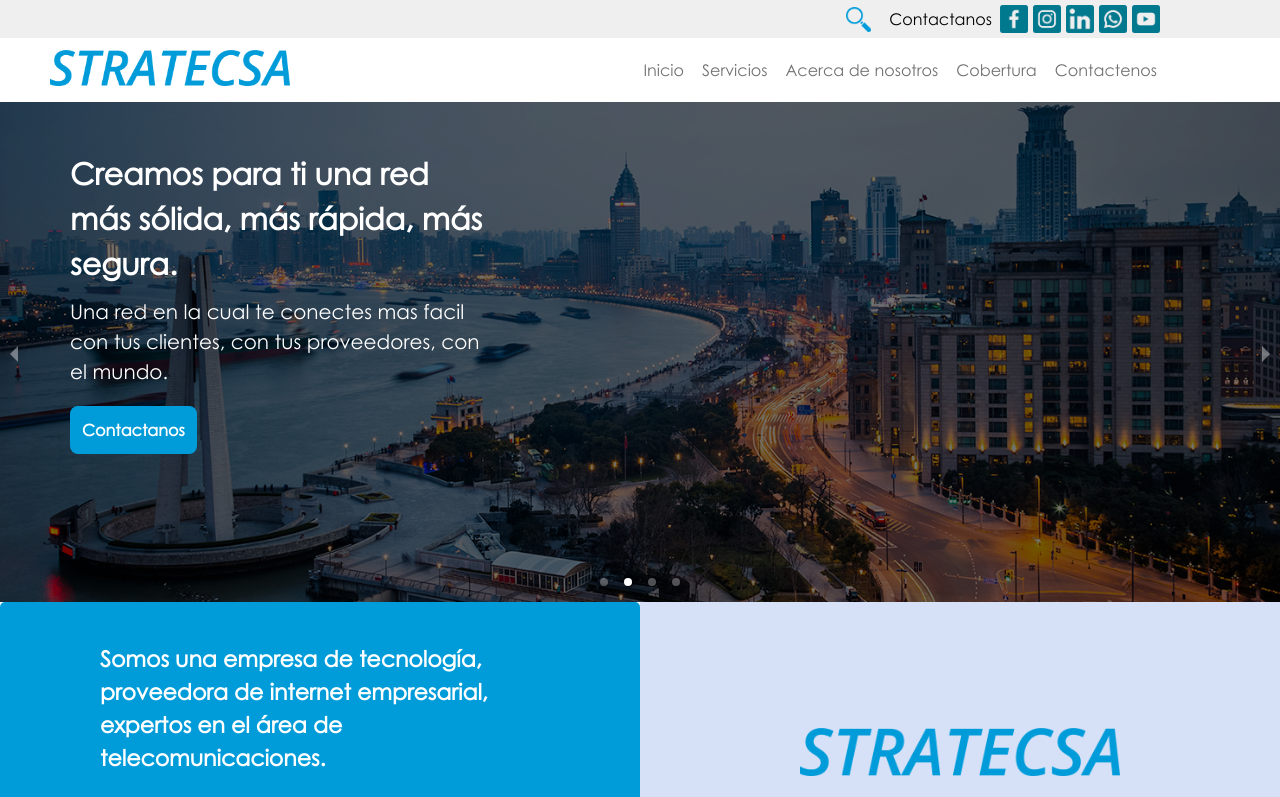
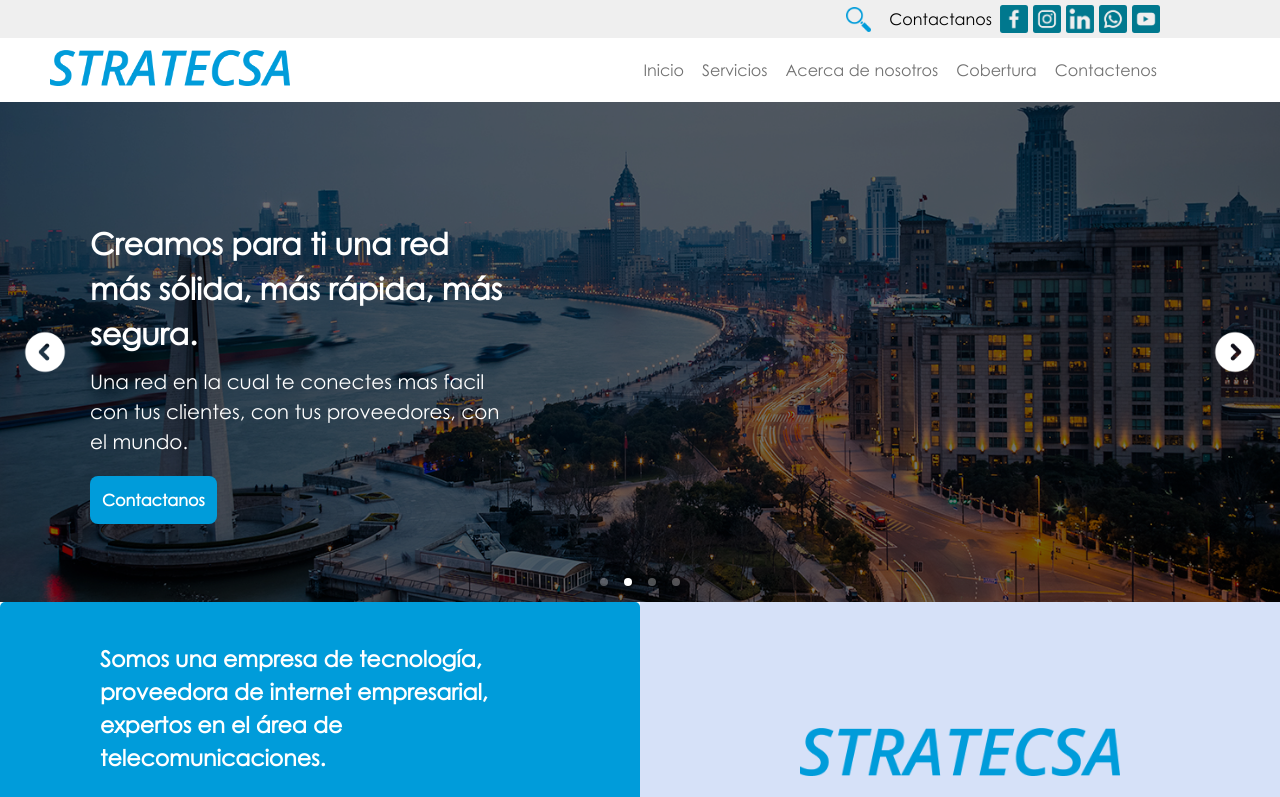
Before and after one commit to AndreaNavas18/stratecsa, a Next.js app: page /home in a window 1280 px wide. Shown: the top 797 px of the page. Built offline with nearby package versions, Linux system fonts and the light colour scheme.

Commit message:
mejoraslider

```diff
--- a/src/app/home/home.module.css
+++ b/src/app/home/home.module.css
@@ -36,8 +36,8 @@
         flex-direction: column;
         justify-content: center;
         align-items: flex-start;
-        margin-top: 50px;
-        margin-left: 70px;
+        margin-top: 120px;
+        margin-left: 90px;
         width: 40%;
         height: 300px;
         gap: 10px;
@@ -99,22 +99,24 @@
     }
 
     .btnBack {
-        background-color: #ffffff;
-        font-size: 15px;
-        color: #009cda;
-        padding: 10px;
-        z-index: 2;
-        border-radius: 999px;
-        font-weight: 900;
+        width: 50px;
+        position: absolute; /* Ajuste de posición */
+        top: 50%; /* Centrado vertical */
+        transform: translateY(-50%); /* Centrado vertical */
+        left: 20px; /* Ajuste de posición */
+        z-index: 10; /* Asegurar que estén encima de las imágenes del slider */
     }
     .btnBef {
-        background-color: #ffffff;
-        font-size: 15px;
-        color: #009cda;
-        padding: 10px;
-        z-index: 2;
-        border-radius: 999px;
+        width: 50px;
+        position: absolute; /* Ajuste de posición */
+        top: 50%; /* Centrado vertical */
+        transform: translateY(-50%); /* Centrado vertical */
+        right: 20px; /* Ajuste de posición */
+        z-index: 10;
 
+    }
+
+    .backSli, .sigSli {
     }
 
     .section2 {
--- a/src/app/home/slider/slider.jsx
+++ b/src/app/home/slider/slider.jsx
@@ -2,7 +2,7 @@
 
 import React from 'react';
 import { Carousel } from 'react-responsive-carousel';
-import { useState, useEffect } from 'react';
+import { useEffect } from 'react';
 
 import Styles from '../home.module.css';
 import 'react-responsive-carousel/lib/styles/carousel.min.css';
@@ -15,7 +15,29 @@ const images = [
     // Agrega más URLs de imágenes según sea necesario
 ];
 
+// Componente personalizado para el botón de retroceso
+const CustomPrevButton = ({ onClick, ...rest }) => (
+    <button {...rest} onClick={onClick} className={Styles.btnBack}>
+        <img className={Styles.backSli} src="/new/backk.png"/>
+    </button>
+);
+
+// Componente personalizado para el botón de avance
+const CustomNextButton = ({ onClick, ...rest }) => (
+    <button {...rest} onClick={onClick} className={Styles.btnBef}>
+        <img className={Styles.sigSli} src="/new/sigg.png"/>
+    </button>
+);
+
 export default function CustomSlider() {
+
+    useEffect(() => {
+        // Preload images
+        images.forEach(imageUrl => {
+            const img = new Image();
+            img.src = imageUrl;
+        });
+    }, []);
 
     return (
         <>
@@ -28,6 +50,24 @@ export default function CustomSlider() {
                 interval={3000}
                 infiniteLoop={true}
                 dynamicHeight={true}
+                renderArrowPrev={(onClickHandler, hasPrev, label) =>
+                        hasPrev && (
+                            <CustomPrevButton
+                                onClick={onClickHandler}
+                                title={label}
+                                aria-label="Previous Slide"
+                            />
+                        )
+                    }
+                    renderArrowNext={(onClickHandler, hasNext, label) =>
+                        hasNext && (
+                            <CustomNextButton
+                                onClick={onClickHandler}
+                                title={label}
+                                aria-label="Next Slide"
+                            />
+                        )
+                    }
             >
                 {images.map((image, index) => (
                     <div key={index}>
@@ -52,14 +92,6 @@ export default function CustomSlider() {
                     >Contactanos
                     </button>
                 </div>
-                {/* <div className={Styles.btnsSlider}>
-                    <button className={Styles.btnBack} onClick={goToPrevious}>
-                        ←
-                    </button>
-                    <button className={Styles.btnBef} onClick={goToNext}>
-                        →
-                    </button>
-                </div> */}
             </section>
         </>
     );
```
Also changed, not shown: public/new/backk.png (added), public/new/sigg.png (added).
